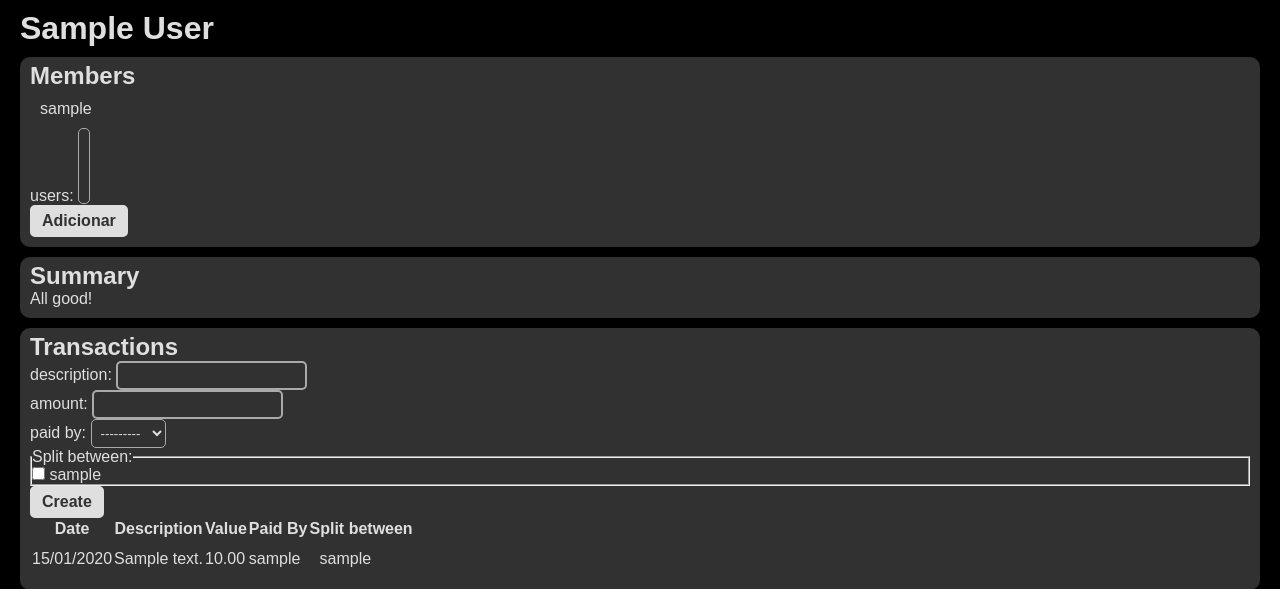
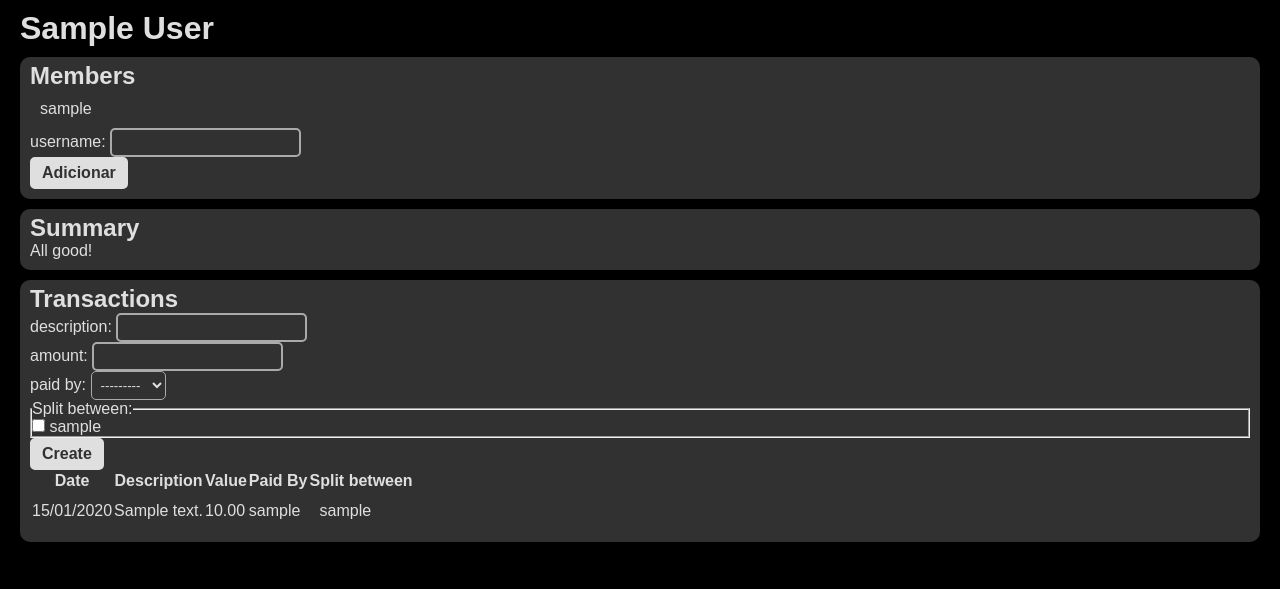
Before and after one commit to bhashimoto/raticate, a Django app: page /ratata/accounts/1/ in a window 1280 px wide. Shown: the part 18-607 px from the top of the page. Run offline with Django 5.2, Linux system fonts and the light colour scheme; a user stored in the database is signed in; tables that the repository leaves empty hold one stand-in row (values such as "Sample post").

```diff
--- a/mysite/ratata/forms.py
+++ b/mysite/ratata/forms.py
@@ -26,9 +26,4 @@ class TransactionForm(forms.Form):
         self.fields['paid_by'].queryset = account.users.all()
 
 class AccountMemberForm(forms.Form):
-    members = forms.ModelMultipleChoiceField(label="users",required=False, queryset=None)
-    def __init__(self, *args, **kwargs):
-        account = kwargs.pop('account')
-        super().__init__(*args,**kwargs)
-        current_members = account.users.values_list('pk', flat=True)
-        self.fields['members'].queryset = User.objects.exclude(pk__in=current_members)
+    member = forms.CharField(label="username", max_length=150)
--- a/mysite/ratata/models.py
+++ b/mysite/ratata/models.py
@@ -19,10 +19,10 @@ class Transaction(models.Model):
     amount = models.DecimalField(blank=False, default=0.0, decimal_places=2, max_digits=12)
     paid_by = models.ForeignKey(User, default=1, on_delete=models.CASCADE)
 
+
 class Debt(models.Model):
     transaction = models.ForeignKey(Transaction, on_delete=models.CASCADE, related_name="debts")
     who_owes = models.ForeignKey(User, default=1, on_delete=models.CASCADE, related_name="who_owes")
-    paid_by = models.ForeignKey(User, default=1, on_delete=models.CASCADE, related_name="paid_by")
     created_at = models.DateTimeField(auto_now=True)
     updated_at = models.DateTimeField(auto_now=True)
     amount = models.DecimalField(blank=False, default=0.0, decimal_places=2, max_digits=12)
--- a/mysite/ratata/templates/ratata/components/account_members_create_form.html
+++ b/mysite/ratata/templates/ratata/components/account_members_create_form.html
@@ -2,4 +2,7 @@
 	{% csrf_token %}
 	{{ account_members_create_form }}
 	<button class="btn btn-primary" type="submit" hx-post="/ratata/accounts/{{ account.id }}/members" hx-swap="none">Adicionar</button>
+	{% if error %}
+	<p>{{ error }}</p>
+	{% endif %}
 </form>
--- a/mysite/ratata/views.py
+++ b/mysite/ratata/views.py
@@ -64,7 +64,7 @@ def account(request, account_id):
     account = get_object_or_404(Account, pk=account_id)
     transactions = Transaction.objects.filter(account=account)
     transaction_form = TransactionForm(account=account)
-    members_form = AccountMemberForm(account=account)
+    members_form = AccountMemberForm()
     payments = calculate_payments(account=account)
     return render(request, "ratata/account.html", {
         "account": account,
@@ -200,14 +200,23 @@ def calculate_payments(account):
 def members(request, account_id):
     if request.method == "POST":
         try:
-            account = Account.objects.get(pk=account_id)
-            form = AccountMemberForm(request.POST, account=account)
+            form = AccountMemberForm(request.POST)
             if form.is_valid():
-                users = form.cleaned_data["members"]
-                account.users.add(*users)
-                account.save()
-
-                return return_trigger("newMember")
+                account = Account.objects.get(pk=account_id)
+                username = form.cleaned_data["member"]
+                try:
+                    user = User.objects.get(username=username)
+                    account.users.add(user)
+                    account.save()
+                    return return_trigger("newMember")
+                except:
+                    error = "user not found"
+                    form = AccountMemberForm()
+                    return render(request, "ratata/components/account_members_create_form.html", {
+                        "account":account,
+                        "account_members_create_form": form,
+                        "error": error
+                        })
         except:
             return HttpResponse("error")
     else:
```
Also changed, not shown: mysite/ratata/migrations/0007_remove_debt_paid_by.py (added).
